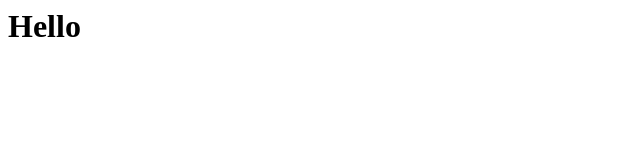
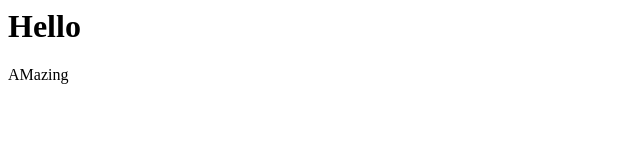
Before and after one commit to dalviprashant/git-test, a website: page index.html in a window 1280 px wide. Shown: the full height of the page, 0-640 px from the left. Drawn offline with Linux system fonts and the light colour scheme.

Commit message:
Commiting changes

```diff
--- a/index.html
+++ b/index.html
@@ -1,3 +1,4 @@
 <html>
 <h1>Hello</h1>
+<p>AMazing</p>
 </html>
```
Also changed, not shown: package.json (added, +24 -0 lines), 2 other files.
